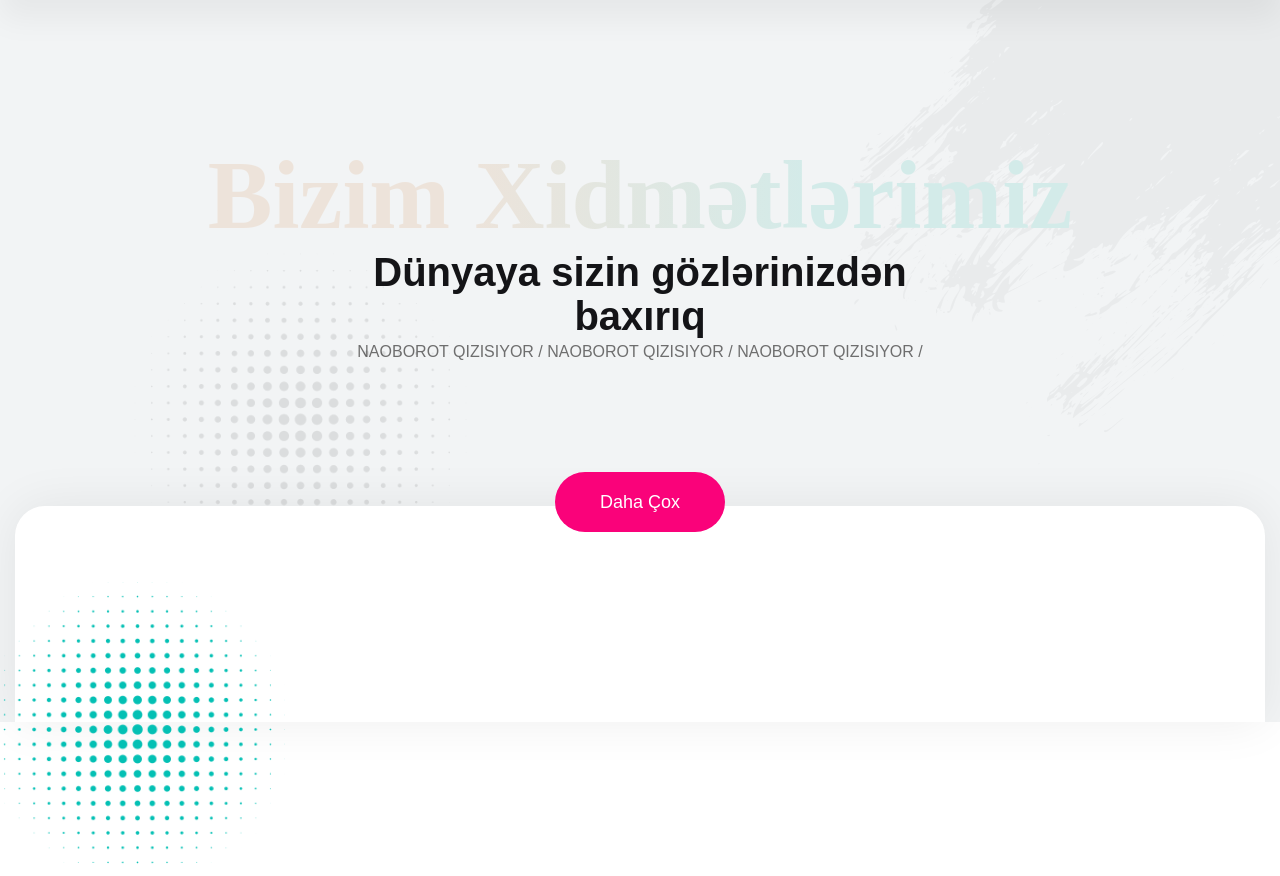
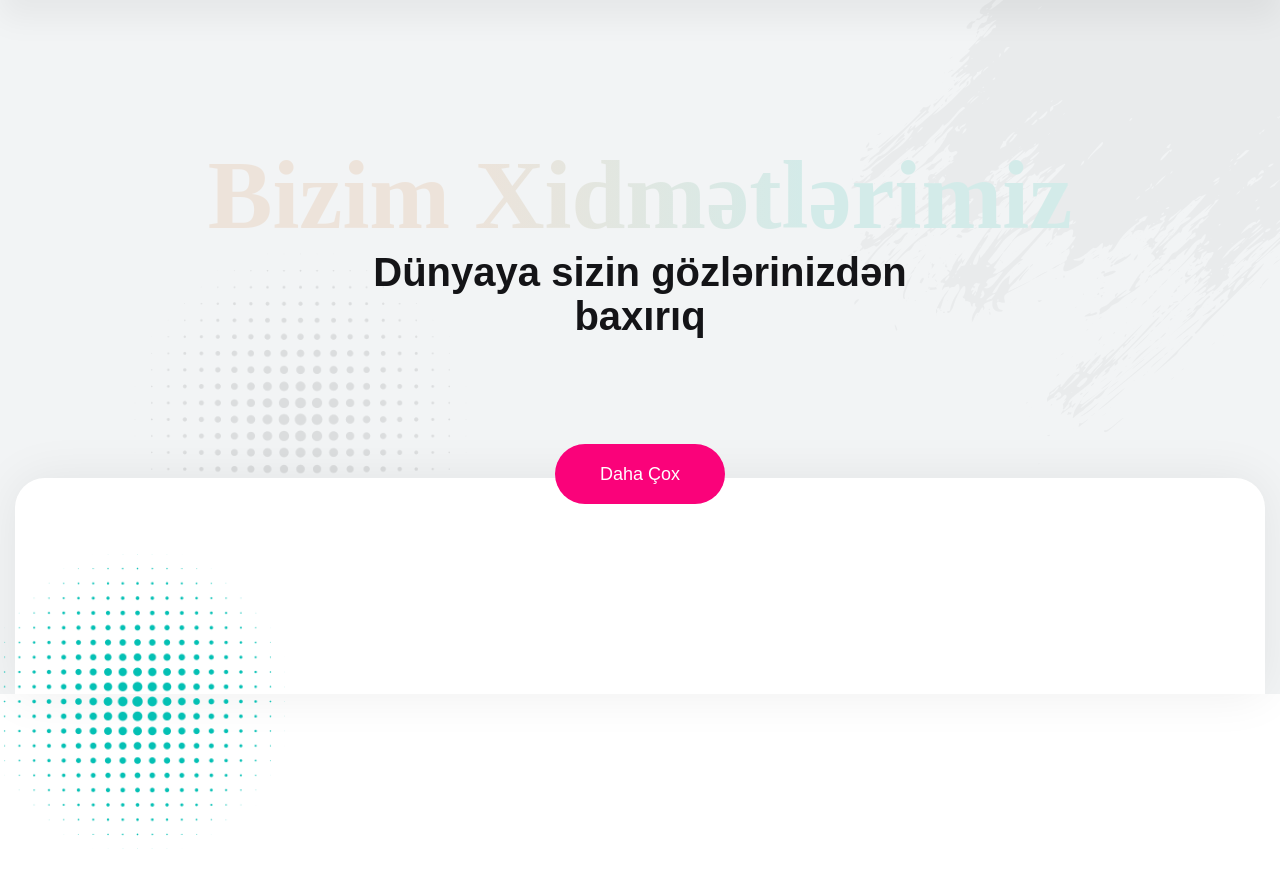
Before and after one commit to VRproduction/myopt, a Django app: page / in a window 1280 px wide. Shown: the part 219-1095 px from the top of the page. Run offline with Django 4.2, Linux system fonts and the light colour scheme; data that the repository does not hold is empty; parts of the project's set-up code (start-up, migrations or seed data) failed here and were passed over; some libraries are stand-ins or nearby versions; some web fonts are replaced.

Commit message:
remove naborot qizisiyor

```diff
--- a/app/templates/index.html
+++ b/app/templates/index.html
@@ -107,9 +107,6 @@
                     <span class="sub-title">{% trans 'Bizim Xidmətlərimiz' %}</span>
                     <h2>{% trans 'Dünyaya sizin gözlərinizdən' %} <br />{% trans 'baxırıq' %}</h2>
 
-                NAOBOROT QIZISIYOR /
-                NAOBOROT QIZISIYOR /
-                NAOBOROT QIZISIYOR /
 
                 </div>
                 <div class="tabs-box">
```
